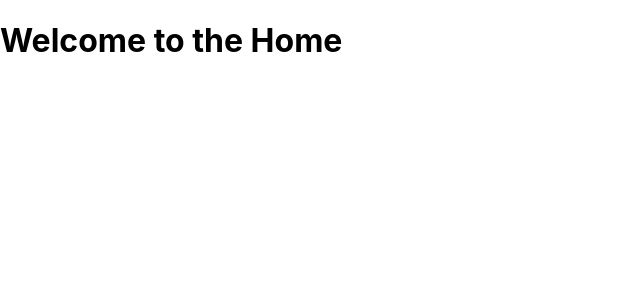
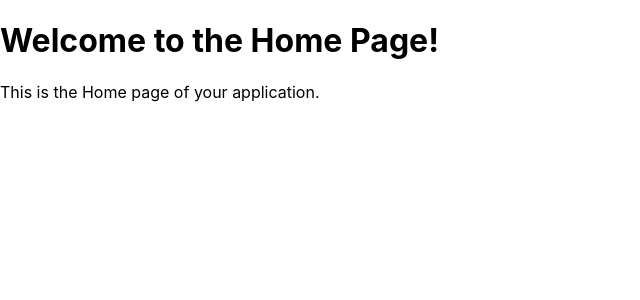
Before and after one commit to GeorgioZoughby/HandyManApplication_MERN, a React (Create React App) app in the folder client/: page / in a window 1280 px wide. Shown: the top 300 px of the page, without its empty margins (0-640 px from the left). Built offline with nearby package versions, Linux system fonts and the light colour scheme.

Commit message:
Home page sample

```diff
--- a/client/src/pages/Home/home.js
+++ b/client/src/pages/Home/home.js
@@ -1,9 +1,12 @@
-function Message() {
-    return (
-        <div>
-        <h1>Welcome to the Home</h1>
-        </div>
-    );
-}
+import React from 'react';
+
+const Message = () => {
+  return (
+    <div>
+      <h1>Welcome to the Home Page!</h1>
+      <p>This is the Home page of your application.</p>
+    </div>
+  );
+};
 
 export default Message;
```
